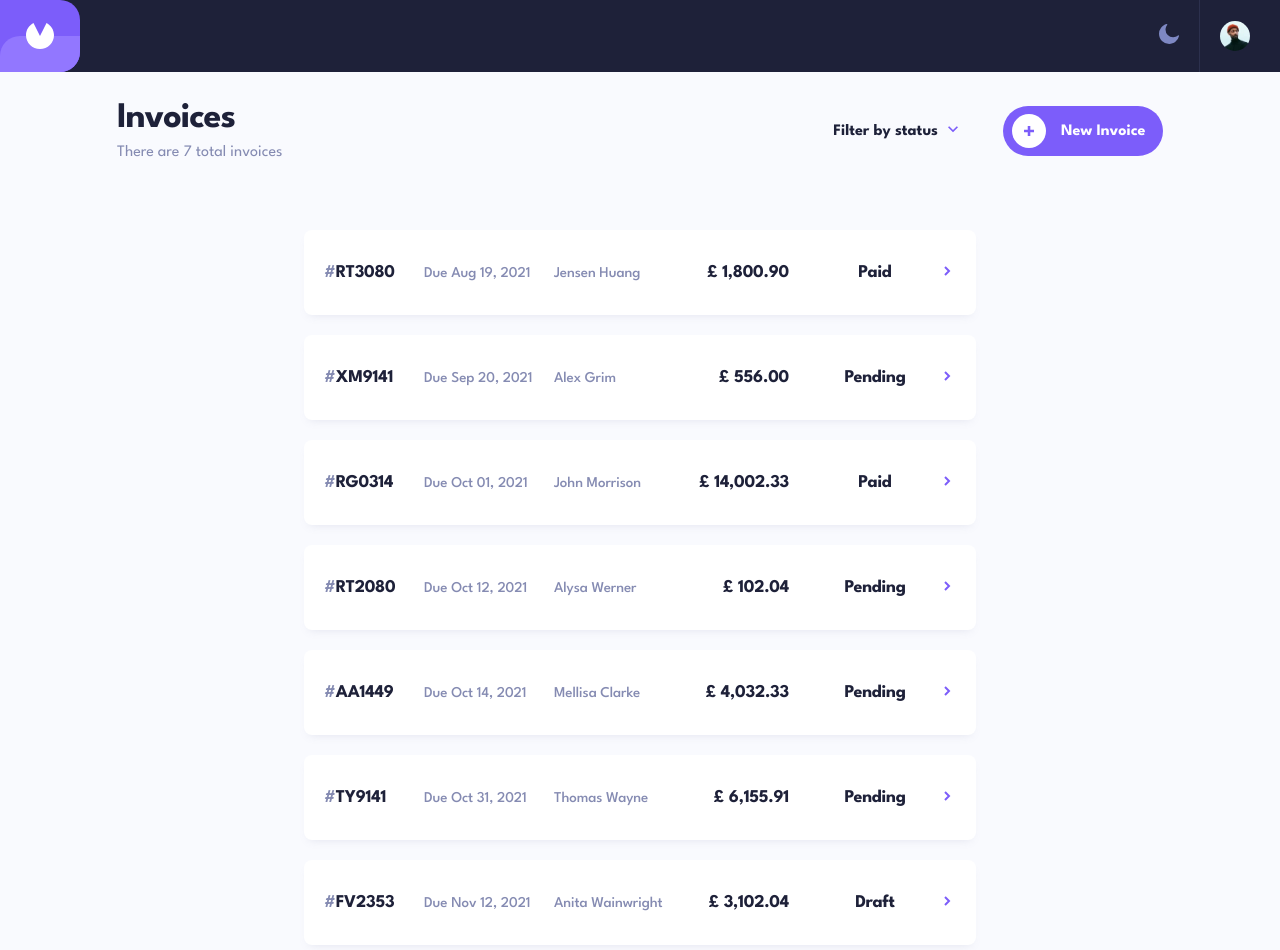
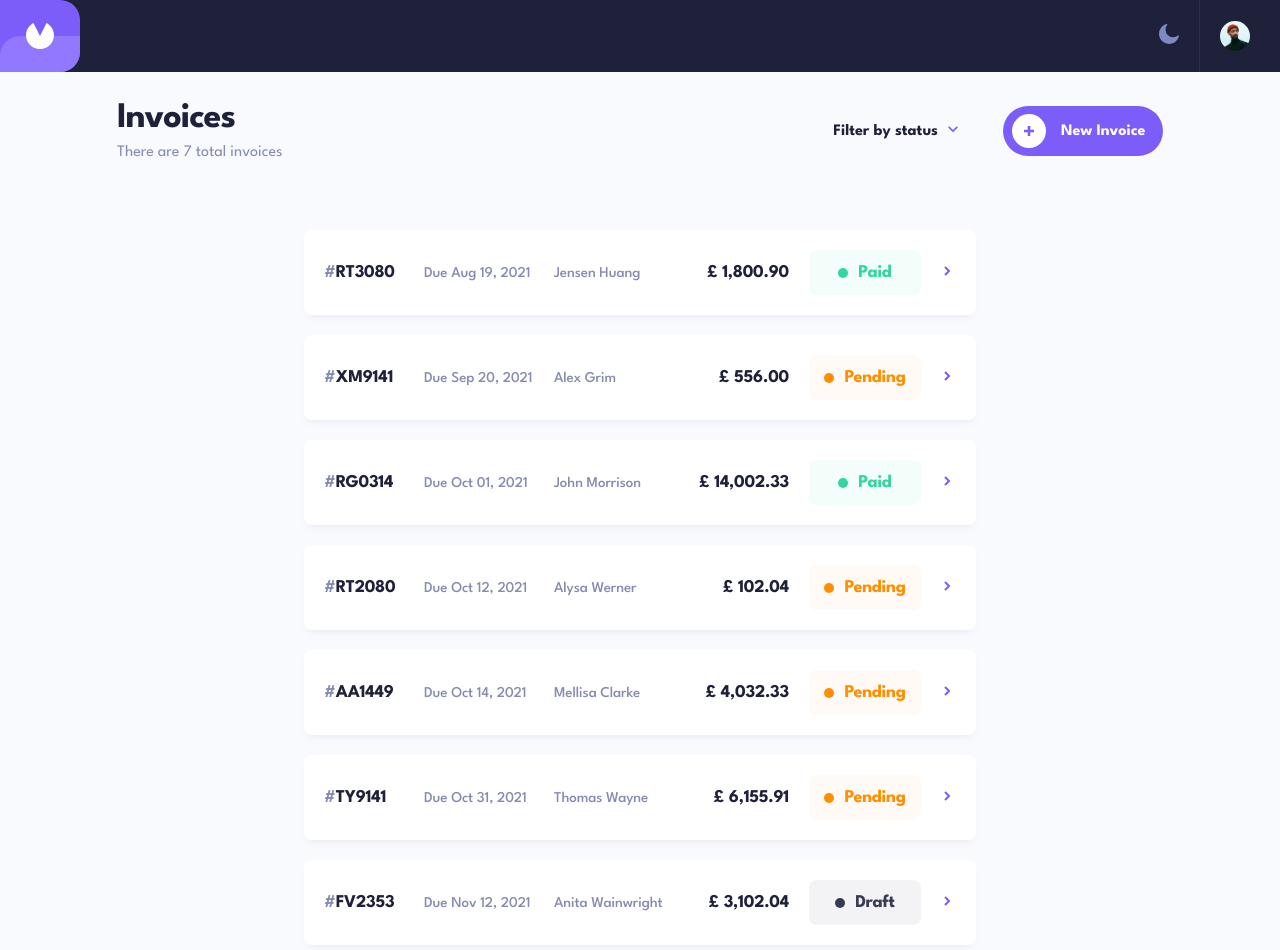
Before and after one commit to julie-ify/invoicease_frontend, a React (Create React App) app: page / in a window 1280 px wide. Shown: the top 950 px of the page. Built offline with nearby package versions, Linux system fonts and the light colour scheme.

Commit message:
Fix class names

```diff
--- a/src/component/InvoiceListItem.jsx
+++ b/src/component/InvoiceListItem.jsx
@@ -7,30 +7,31 @@ import {
 } from '../utilities/formatFunction';
 import ArrowRight from '../assets/icon-arrow-right.svg';
 
-function InvoiceListItem({ invoice, mode }) {
+function InvoiceListItem({ invoice, mode, handleView }) {
 	let statusBgStyle;
 	let statusColor;
 	let circleColor;
 
 	switch (invoice.status) {
 		case 'paid':
-			statusBgStyle = 'status-bg-green';
-			statusColor = 'font-green';
-			circleColor = 'circle-bg-green';
+			statusBgStyle = 'status-bg-paid';
+			statusColor = 'font-paid';
+			circleColor = 'circle-bg-paid';
 			break;
 		case 'pending':
-			statusBgStyle = 'status-bg-orange';
-			statusColor = 'font-orange';
-			circleColor = 'circle-bg-orange';
+			statusBgStyle = 'status-bg-pending';
+			statusColor = 'font-pending';
+			circleColor = 'circle-bg-pending';
 			break;
 		case 'draft':
-			statusBgStyle = 'status-bg-dark';
-			statusColor = 'font-dark';
-			circleColor = 'circle-bg-dark';
+			statusBgStyle = 'status-bg-draft';
+			statusColor = 'font-draft';
+			circleColor = 'circle-bg-draft';
 			break;
 		default:
 			break;
 	}
+
 	return (
 		<div
 			className={`invoice-list-item-container ${
@@ -38,6 +39,7 @@ function InvoiceListItem({ invoice, mode }) {
 					? 'invoice-list-item-container-light'
 					: 'invoice-list-item-container-dark'
 			}`}
+			onClick={handleView}
 		>
 			<div className="invoice-list-item-grid">
 				<h3 className="invoice-list-item-grid-title font-heading-mdx grid-item">
```
